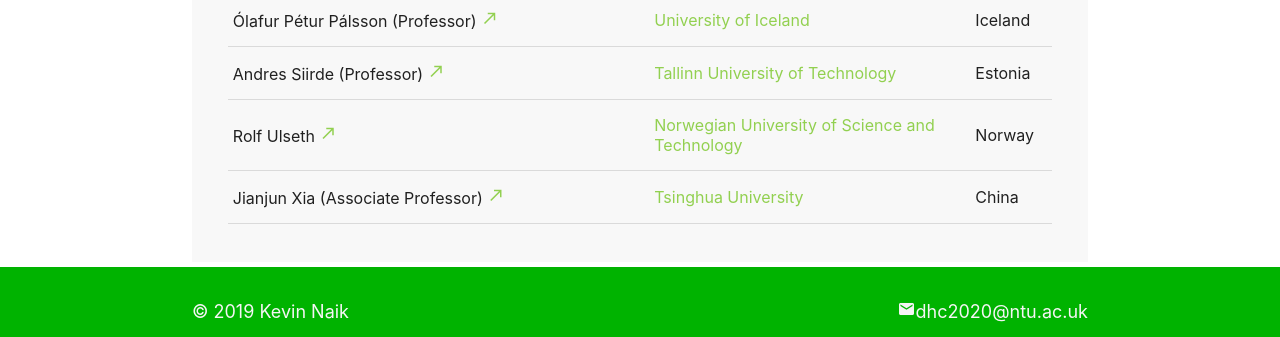
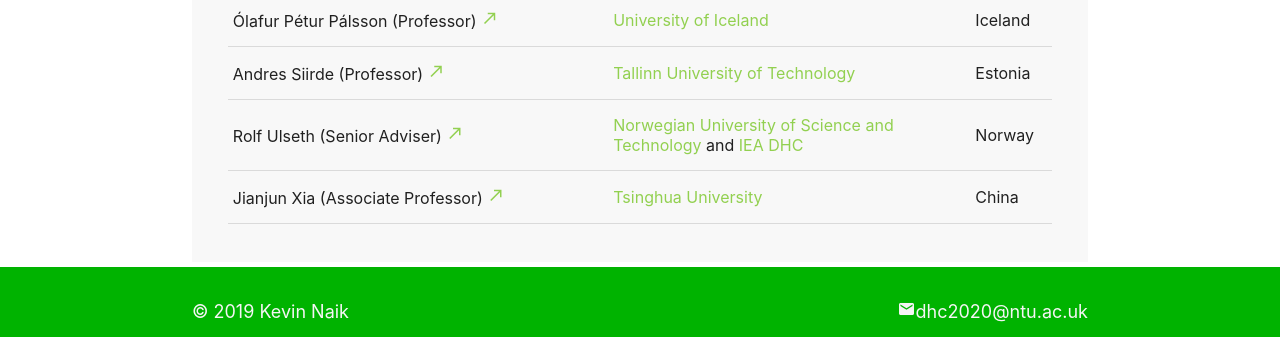
Before and after one commit to kvinlazy/DHC2020, a plain HTML site: page ScientificCommittee.html in a window 1280 px wide. Shown: the part 1448-1785 px from the top of the page. Drawn offline with nearby package versions, Linux system fonts and the light colour scheme.

Commit message:
update_IEA

```diff
--- a/ScientificCommittee.html
+++ b/ScientificCommittee.html
@@ -615,7 +615,7 @@
 
                <tr>
                 <td>
-                  Rolf Ulseth
+                  Rolf Ulseth (Senior Adviser)
 
                 <a
                 href="https://www.ntnu.edu/employees/rolf.ulseth">
@@ -630,6 +630,9 @@
                 <a
                 href="https://www.ntnu.edu"><span style='color:#92D050'>
                 Norwegian University of Science and Technology</span></a>
+                and <a
+                href="https://www.iea-dhc.org/the-programme/"><span style='color:#92D050'>
+                IEA DHC</span></a>
                 </td>
                 <td>
                 Norway
```
